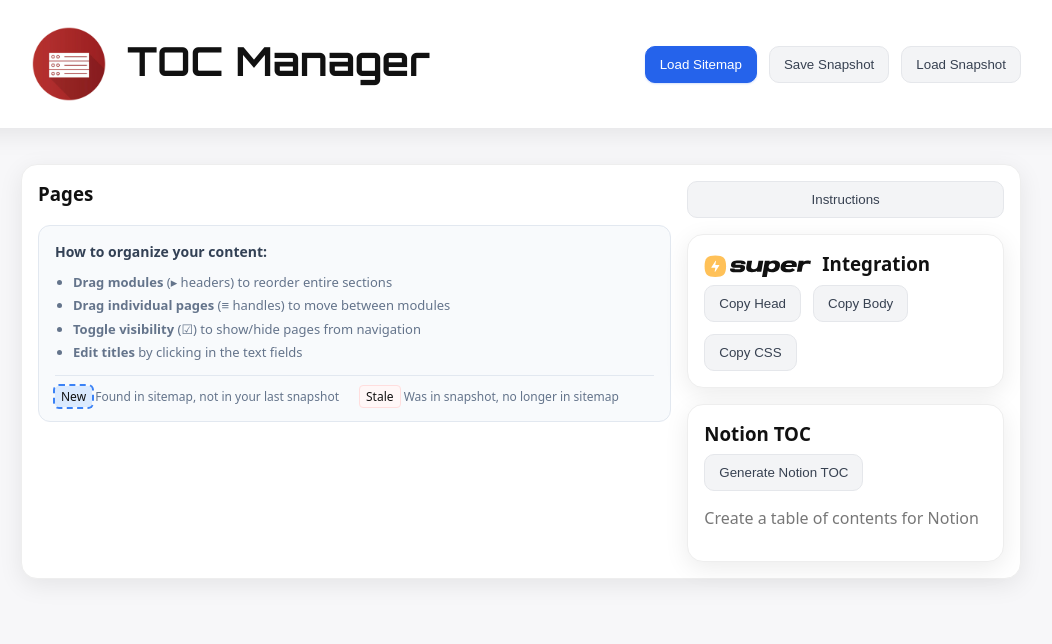
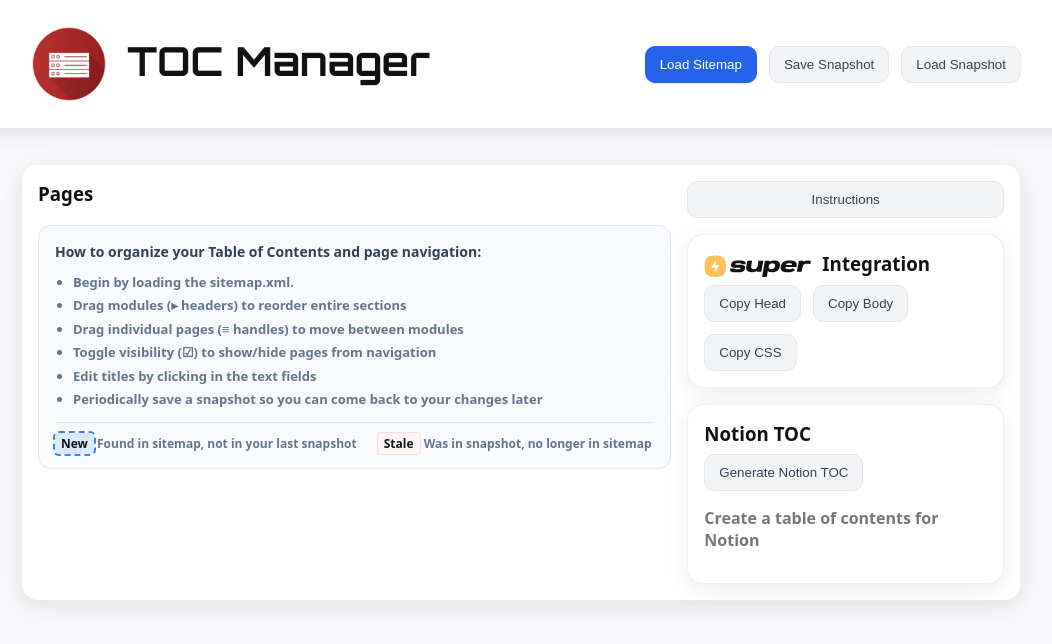
Before and after one commit to dlarmitage/toc-organizer, a website: page toc-manager.html in a window 1280 px wide. Shown: the whole page, without its empty margins (119-1171 px from the left). Drawn offline with Linux system fonts and the light colour scheme.

Commit message:
Update language in Pages panel

```diff
--- a/toc-manager.html
+++ b/toc-manager.html
@@ -123,12 +123,14 @@
     <div>
       <h3 style="margin-top:0">Pages</h3>
       <div style="background:#f8fafc;border:1px solid #e2e8f0;border-radius:12px;padding:16px;margin-bottom:16px;">
-        <h4 style="margin:0 0 12px 0;color:#334155;font-size:14px;">How to organize your content:</h4>
+        <h4 style="margin:0 0 12px 0;color:#334155;font-size:14px;">How to organize your Table of Contents and page navigation:</h4>
         <ul style="margin:0;padding-left:18px;color:#64748b;font-size:13px;line-height:1.5;">
+          <li style="margin:4px 0;"><strong>Begin by loading the sitemap.xml.</li>
           <li style="margin:4px 0;"><strong>Drag modules</strong> (▸ headers) to reorder entire sections</li>
           <li style="margin:4px 0;"><strong>Drag individual pages</strong> (≡ handles) to move between modules</li>
           <li style="margin:4px 0;"><strong>Toggle visibility</strong> (☑) to show/hide pages from navigation</li>
           <li style="margin:4px 0;"><strong>Edit titles</strong> by clicking in the text fields</li>
+          <li style="margin:4px 0;"><strong>Periodically save a snapshot</strong> so you can come back to your changes later</li>
         </ul>
         <div style="margin-top:12px;padding-top:12px;border-top:1px solid #e2e8f0;">
           <div style="display:flex;gap:20px;font-size:12px;">
```
